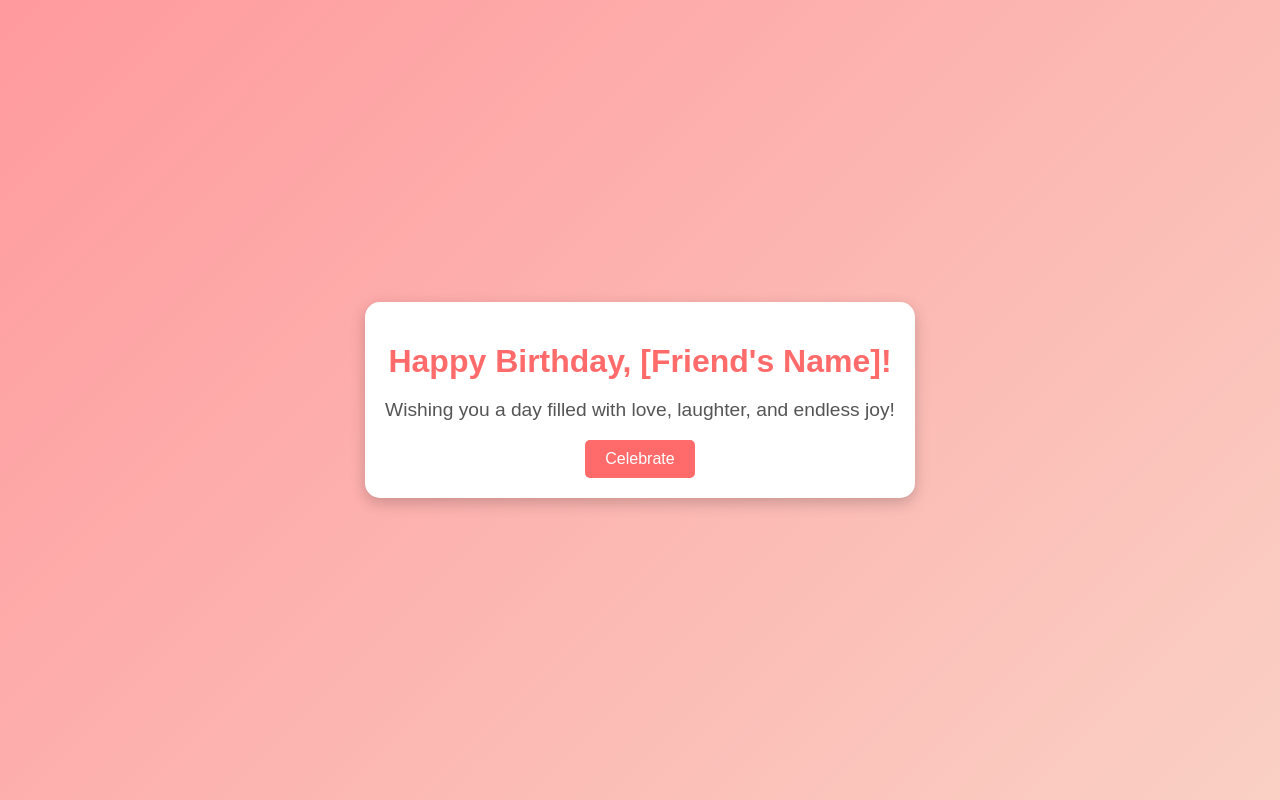
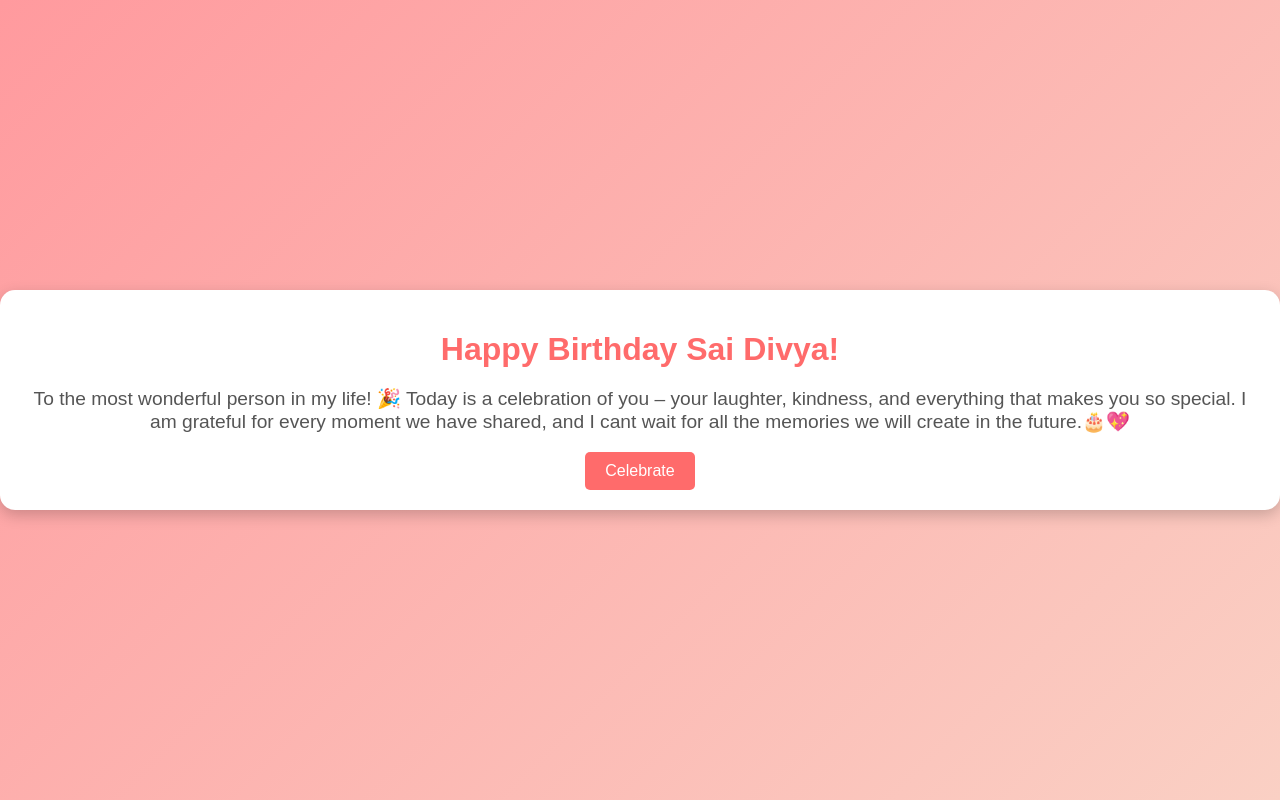
Before and after one commit to dhirajsai135/BirthdayWish, a plain HTML site: page index.html in a window 1280 px wide. Drawn offline with Linux system fonts and the light colour scheme.

Commit message:
Message change

```diff
--- a/index.html
+++ b/index.html
@@ -8,9 +8,11 @@
   </head>
   <body>
     <div class="card">
-      <h1 class="greeting">Happy Birthday, [Friend's Name]!</h1>
+      <h1 class="greeting">Happy Birthday Sai Divya!</h1>
       <p class="message">
-        Wishing you a day filled with love, laughter, and endless joy!
+        To the most wonderful person in my life! 🎉
+        Today is a celebration of you – your laughter, kindness, and everything that makes you so special.
+        I am grateful for every moment we have shared, and I cant wait for all the memories we will create in the future.🎂💖
       </p>
       <button class="celebrate-btn">Celebrate</button>
       <div class="confetti"></div>
```
